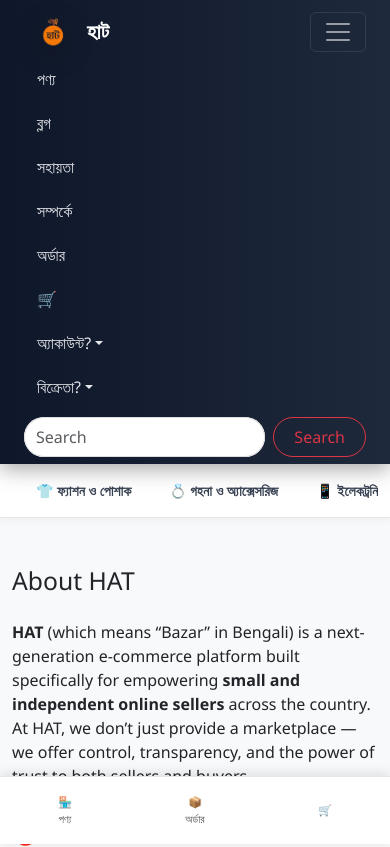
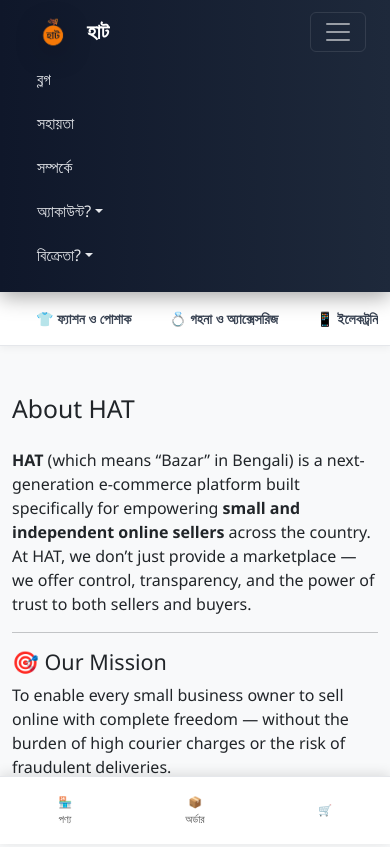
Before and after one commit to Rahul4h/HAT, a Django app: template templates/about.html in a window 390 px wide, after a click that opens the changed part. Shown: the top 847 px of the page. Run offline with Django 5.2, Linux system fonts and the light colour scheme; the template is opened without the code that fills it, so the values that code supplies are empty.

Commit message:
solved some issue

```diff
--- a/templates/base.html
+++ b/templates/base.html
@@ -663,6 +663,9 @@ footer{
         padding-bottom:75px;
 
     }
+    .mobile-hide{
+    display: none !important;
+}
 
 }
 </style>
@@ -741,10 +744,7 @@ class="logo-img">হাট
             {% endif %}
           </ul>
 
-          <form class="d-flex mt-2 mt-lg-0" action="/search" method="get">
-            <input class="form-control me-2" type="search" placeholder="Search" name="search" autocomplete="off">
-            <button class="btn btn-outline-danger" type="submit">Search</button>
-          </form>
+
         </div>
       </div>
     </nav>
```
